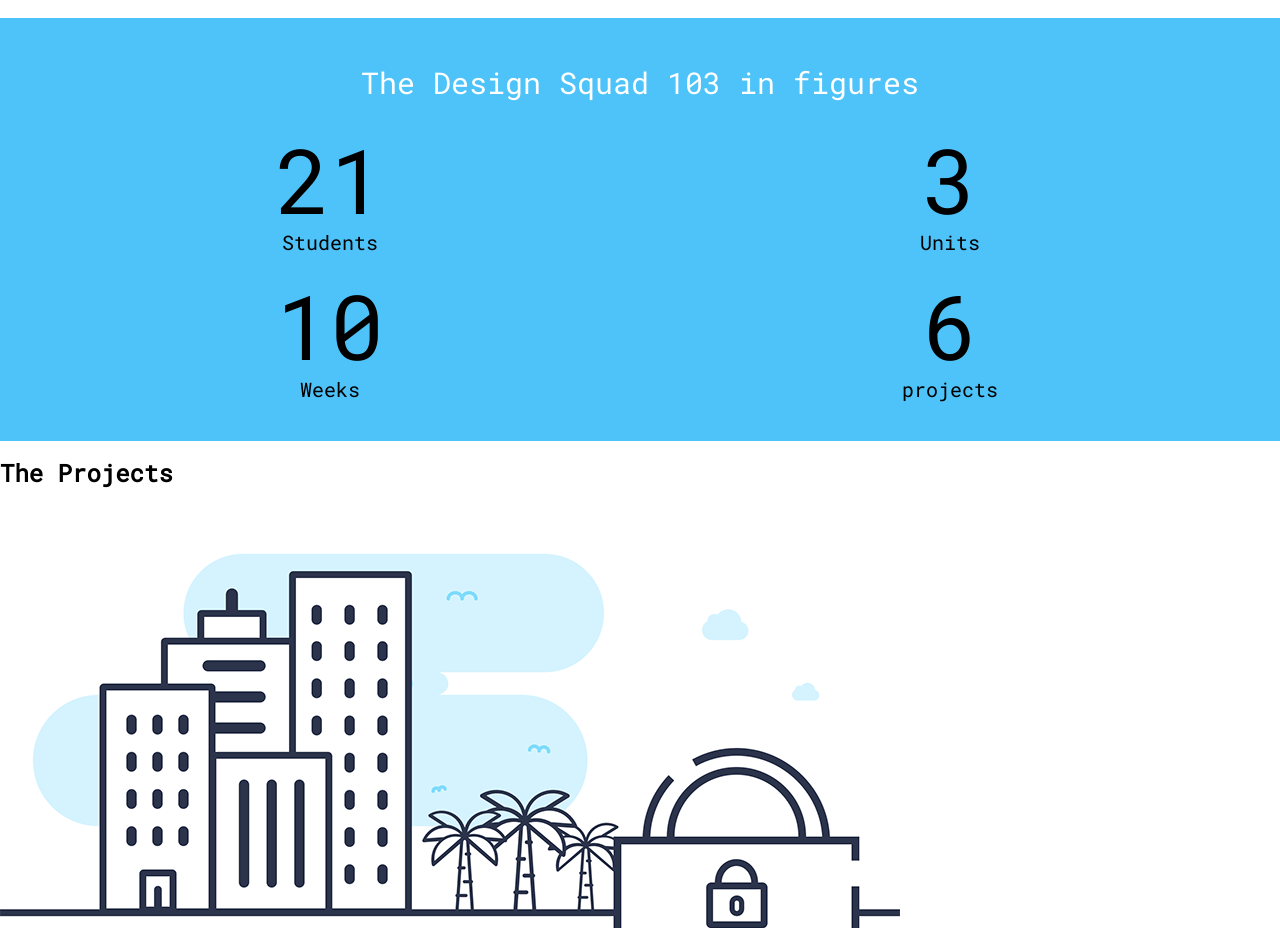
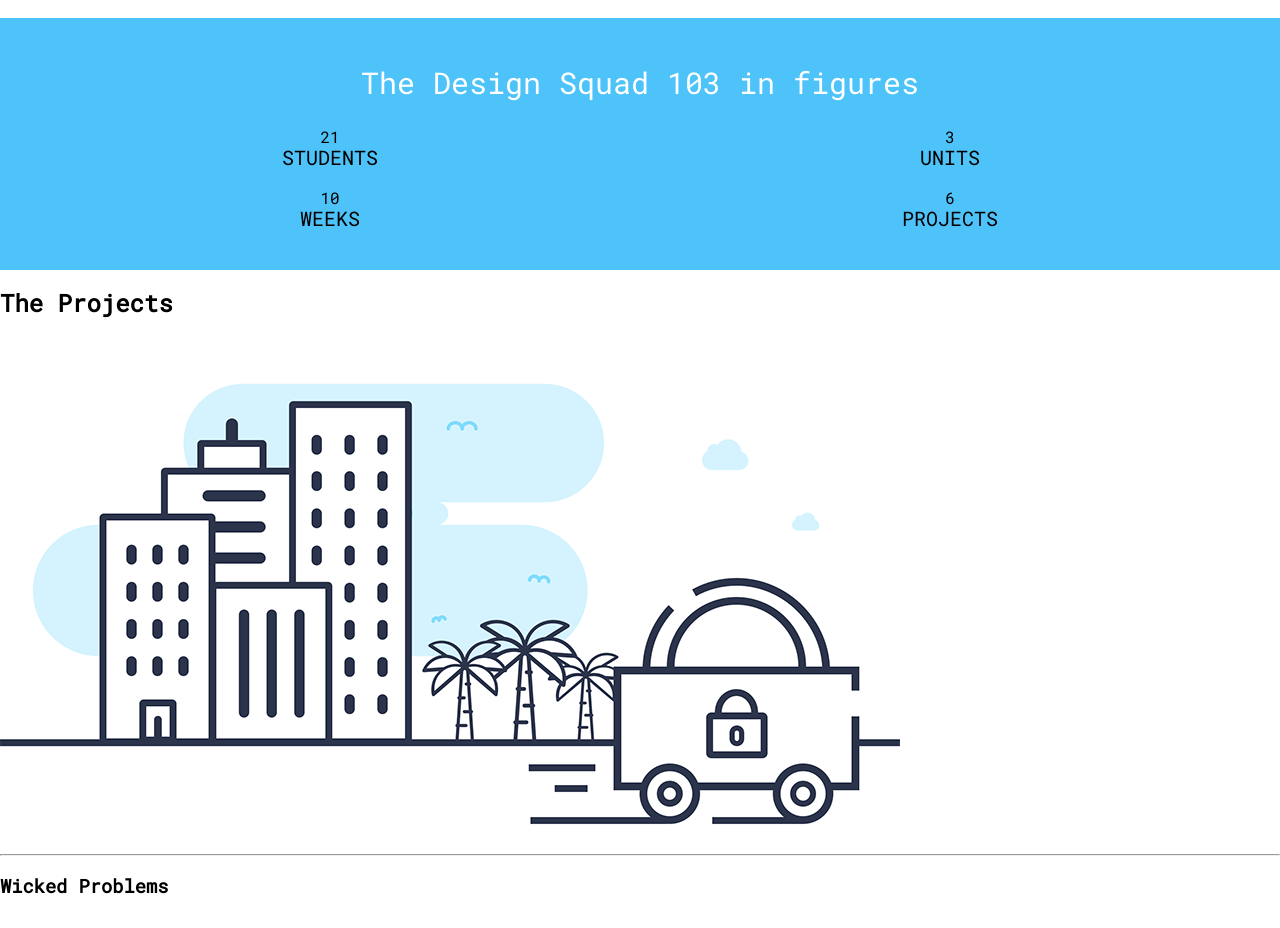
Before and after one commit to AmellieMion/AmelieMion, a plain HTML site: page index.html in a window 1280 px wide. Shown: the part 1420-2348 px from the top of the page. Drawn offline with Linux system fonts and the light colour scheme.

Commit message:
css index bis

```diff
--- a/css/main.css
+++ b/css/main.css
@@ -100,7 +100,7 @@ h2.Figures-title {
 .figures-wrapper .figure{
   flex: 0 0 50%;
   text-align: center;
-  font-size: 90px;
+  font-size: !90px;
   font-family: 'Roboto Mono'; sans-serif;
   margin-bottom: 20px;
 }
@@ -108,4 +108,6 @@ h2.Figures-title {
 .figures-wrapper .figure span{
   font-size: 20px;
   display: block;
+  font-family: 'Roboto Mono'; sans-serif;
+  text-transform: uppercase;
 }
```
